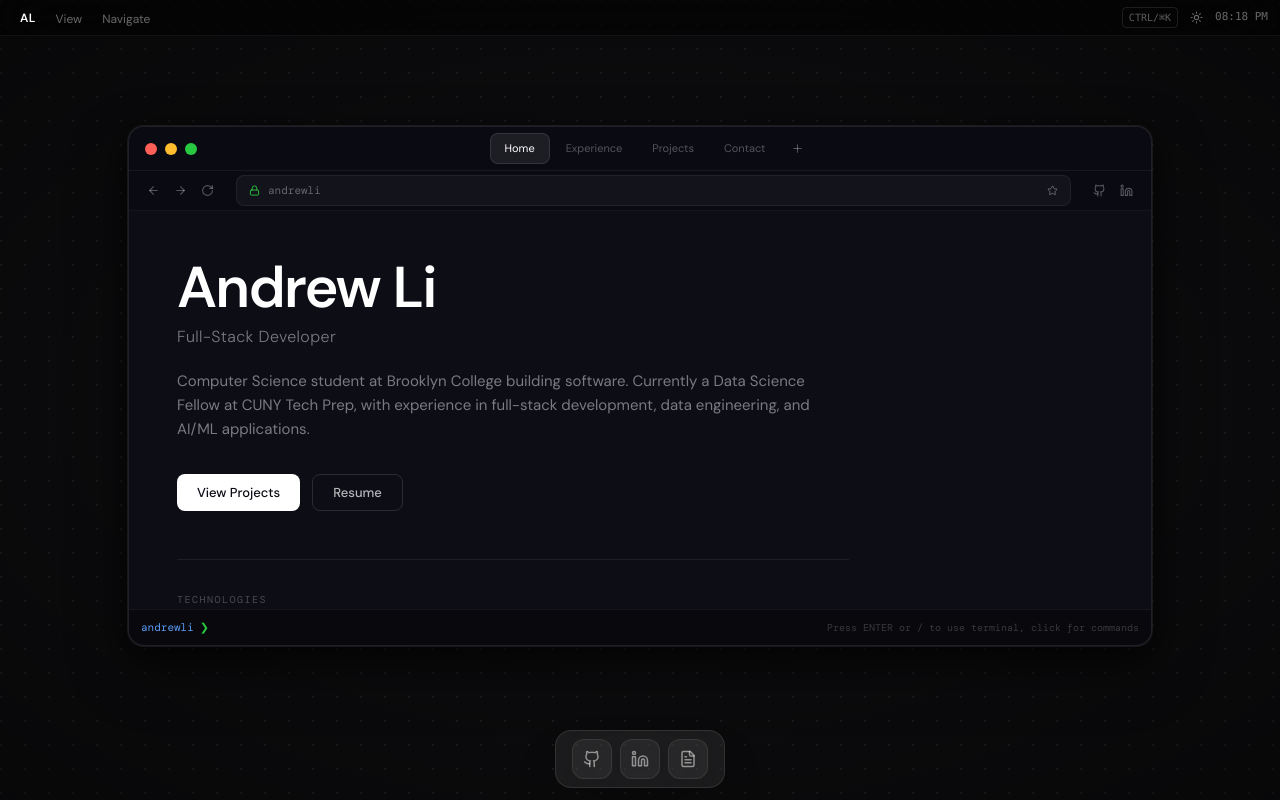
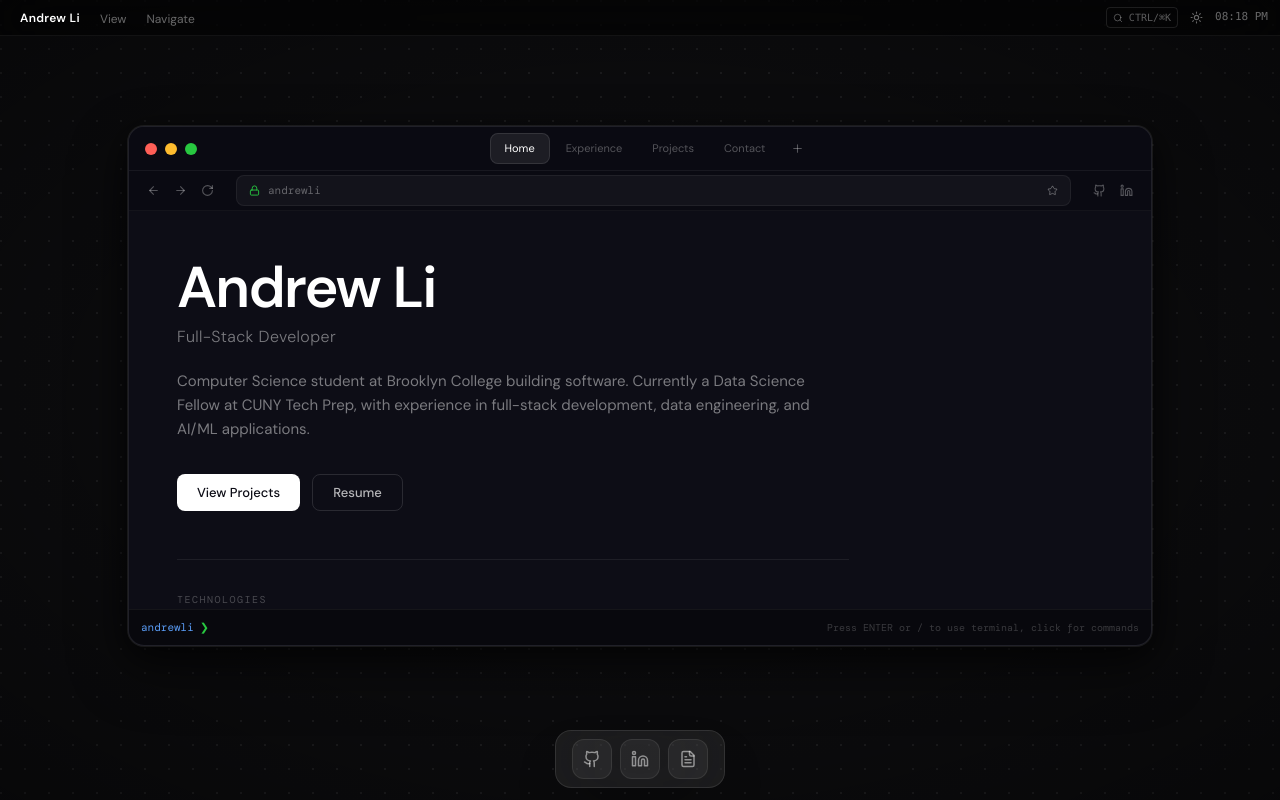
Before and after one commit to AndrewL05/andrew-li, a React (Vite) app: page / in a window 1280 px wide. Built offline with nearby package versions, Linux system fonts and the light colour scheme.

Commit message:
add search icon

```diff
--- a/src/components/Menubar.tsx
+++ b/src/components/Menubar.tsx
@@ -1,5 +1,5 @@
 import { useEffect, useRef, useState, useCallback } from "react";
-import { Sun, Moon, Check } from "lucide-react";
+import { Sun, Moon, Check, Search } from "lucide-react";
 import type { Tab } from "./Browser";
 
 interface MenubarProps {
@@ -128,7 +128,7 @@ const Menubar = ({ light, onToggleTheme, onOpenSearch, onNavigate, activeTab }:
       style={{ fontFamily: "var(--font-sans)" }}
     >
       <div className="flex items-center gap-1">
-        <span className="font-semibold text-xs tracking-wide px-2">AL</span>
+        <span className="font-semibold text-xs tracking-wide px-2">Andrew Li</span>
 
         {/*<span className={`text-[11px] px-2 py-0.5 ${c.muted}`}>Andrew Li</span>*/}
 
@@ -187,9 +187,10 @@ const Menubar = ({ light, onToggleTheme, onOpenSearch, onNavigate, activeTab }:
       <div className="flex items-center gap-3">
         <button
           onClick={() => { onOpenSearch(); setOpenMenu(null); }}
-          className={`text-[10px] font-mono border rounded px-1.5 py-0.5 transition-colors ${c.badge}`}
+          className={`flex items-center gap-1.5 text-[10px] font-mono border rounded px-1.5 py-0.5 transition-colors ${c.badge}`}
           title="Open command palette"
         >
+          <Search size={10} />
           CTRL/⌘K
         </button>
         <button
```
